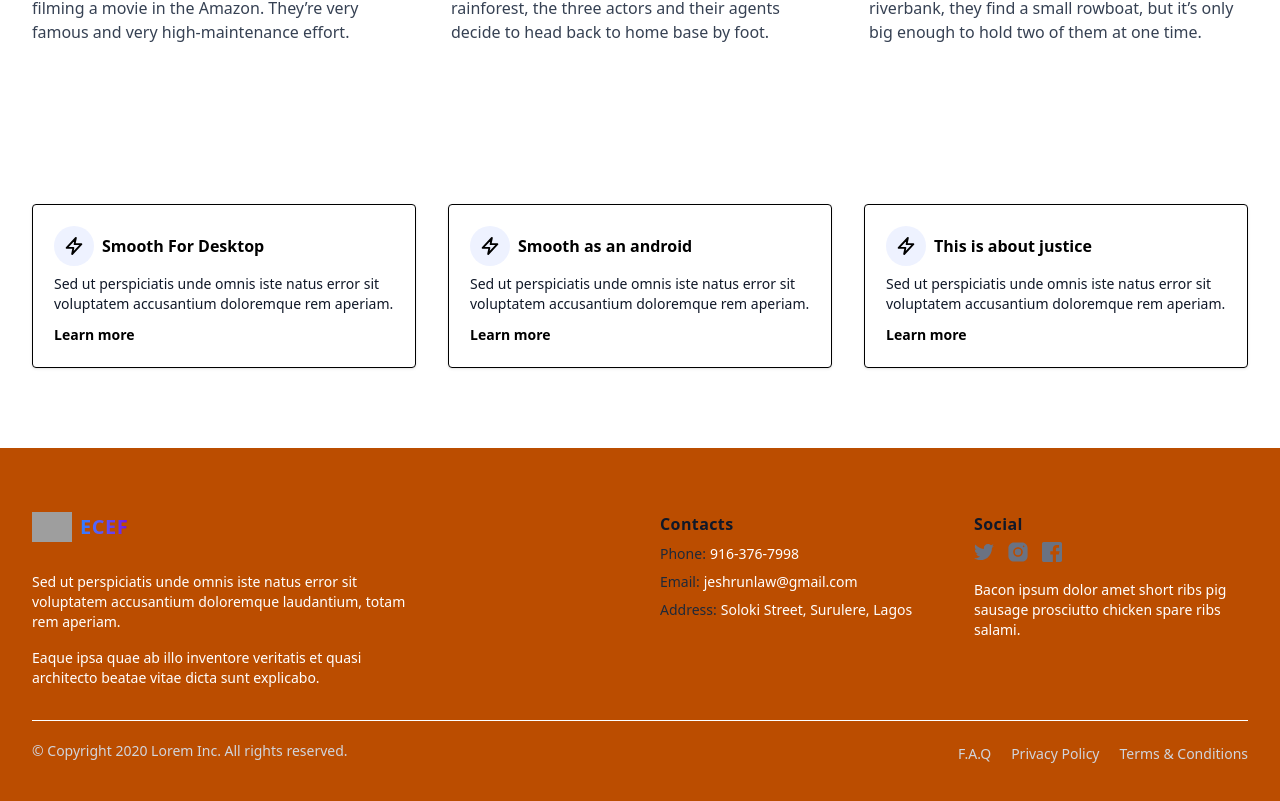
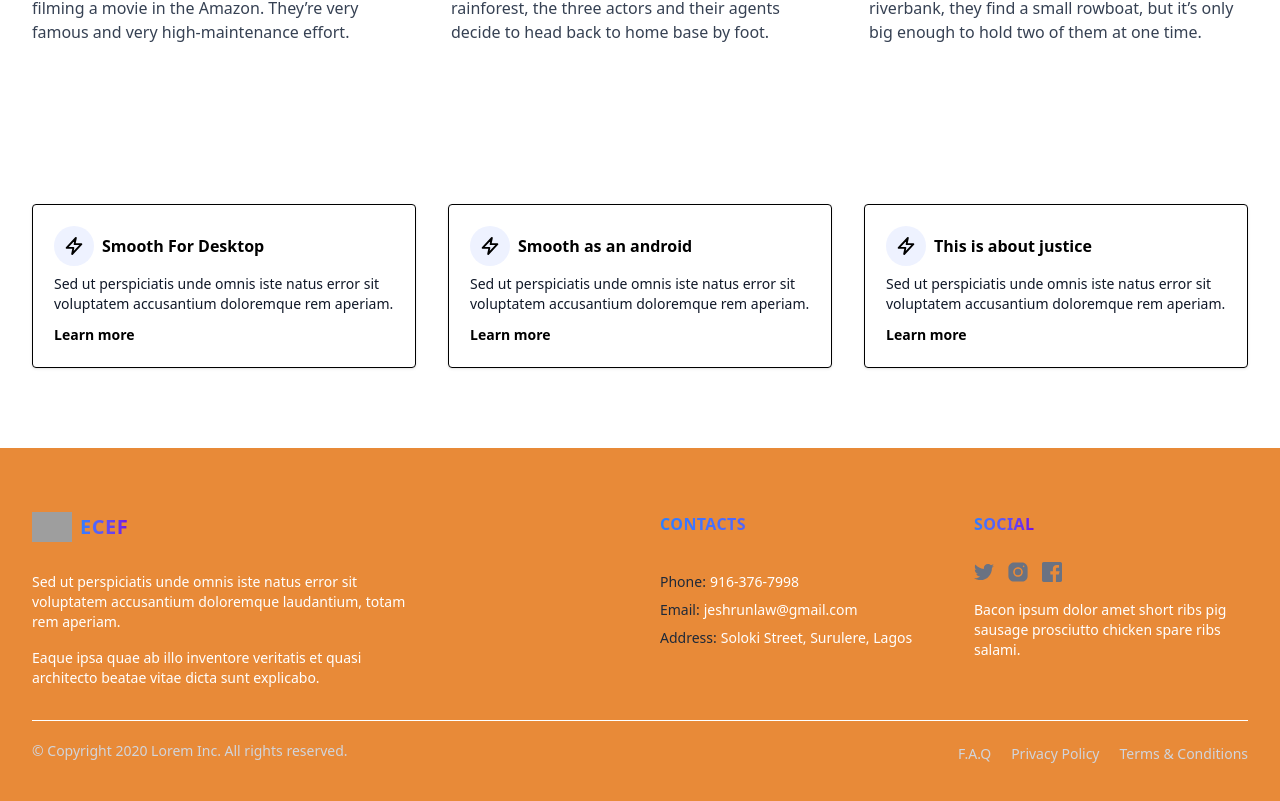
Before and after one commit to jesh-dev/ecef_ui, a React (Vite) app: page / in a window 1280 px wide. Shown: the part 879-1680 px from the top of the page. Built offline with nearby package versions, Linux system fonts and the light colour scheme; grey boxes are pictures that could not be loaded.

Commit message:
Having margin issues

```diff
--- a/src/Components/Footer.jsx
+++ b/src/Components/Footer.jsx
@@ -2,7 +2,7 @@
 export const Footer = () => {
     return (
       <div className="px-4 pt-16 mx-auto sm:max-w-xl md:max-w-full lg:max-w-screen-xl md:px-24 lg:px-8
-      bg-amber-700">
+      bg-(--color-fireworks2)">
         <div className="grid gap-10 row-gap-6 mb-8 sm:grid-cols-2 lg:grid-cols-4 ">
           <div className="sm:col-span-2"  data-aos="fade-right" data-aos-duration="2000">
             <a
@@ -31,10 +31,10 @@ export const Footer = () => {
           </div>
 
           <div className="space-y-2 text-sm">
-            <p className="text-base font-bold tracking-wide text-gray-900">
+            <p className="text-base font-bold tracking-wide bg-gradient-to-r from-blue-500 to-violet-700 bg-clip-text text-transparent uppercase">
               Contacts
             </p>
-            <div className="flex">
+            <div className="flex mt-9 g">
               <p className="mr-1 text-gray-800">Phone:</p>
               <a
                 href="tel:850-123-5021"
@@ -72,10 +72,10 @@ export const Footer = () => {
           </div>
 
           <div  data-aos="fade-left" data-aos-duration="2000">
-            <span className="text-base font-bold tracking-wide text-gray-900">
+            <span className="text-base font-bold tracking-wide bg-gradient-to-r from-blue-500 to-violet-700 bg-clip-text text-transparent uppercase">
               Social
             </span>
-            <div className="flex items-center mt-1 space-x-3">
+            <div className="flex items-center mt-6 space-x-3">
               <a
                 href="/"
                 className="text-gray-500 transition-colors duration-300 hover:text-deep-purple-accent-400"
--- a/src/Components/Hero.jsx
+++ b/src/Components/Hero.jsx
@@ -42,7 +42,7 @@ export const Header = () => {
               data-aos="flip-left" data-aos-duration="2000"
               to="/about"
               aria-label="Learn More"
-                className="inline-flex items-center font-semibold text-gray-800 transition-colors duration-200 hover:text-amber-900"
+                className="inline-flex items-center font-semibold text-gray-800 transition-colors duration-200 hover:text-amber-800"
               >
                 Learn more
               </Link>
```
Also changed, not shown: package.json (+7 -1 lines), src/index.css (+0 -7 lines), 1 other file (tests, documents, lock files or other folders).
